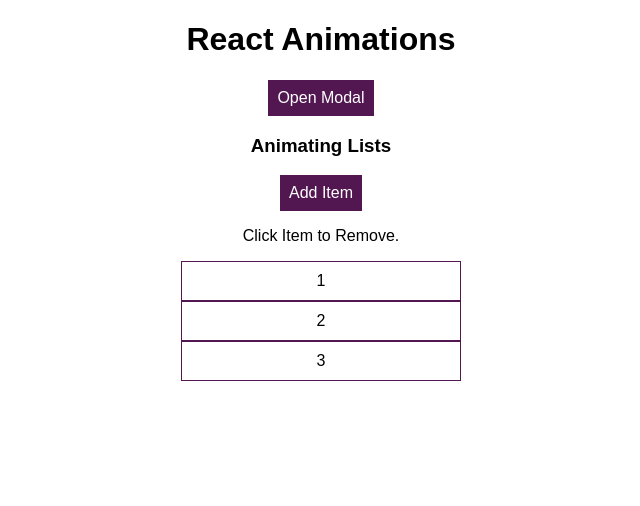
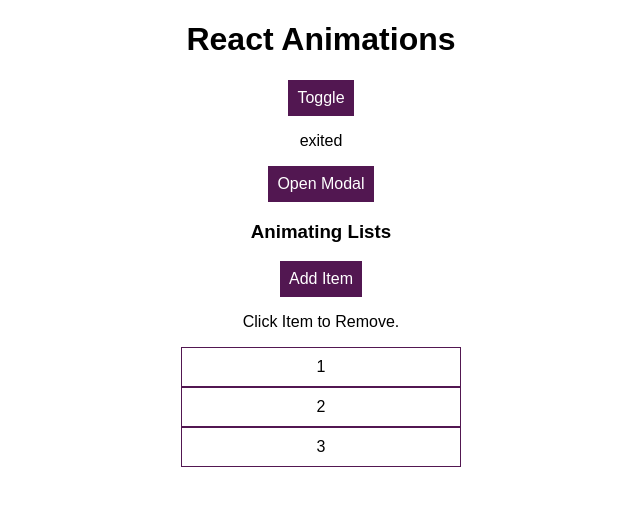
Before and after one commit to sistiri/react-animation, a React (Create React App) app: page / in a window 1280 px wide. Shown: the top 506 px of the page, without its empty margins (319-959 px from the left). Built offline with nearby package versions, Linux system fonts and the light colour scheme.

Commit message:
Using ReactTransitionGroup => Transition component (Entering-Eneterd-Exiting-Exited)

```diff
--- a/package.json
+++ b/package.json
@@ -5,7 +5,8 @@
   "dependencies": {
     "react": "^17.0.2",
     "react-dom": "^17.0.2",
-    "react-scripts": "5.0.0"
+    "react-scripts": "5.0.0",
+    "react-transition-group": "^4.4.2"
   },
   "scripts": {
     "start": "react-scripts start",
--- a/src/App.js
+++ b/src/App.js
@@ -1,4 +1,5 @@
 import React, { Component } from "react";
+import Transition from "react-transition-group/Transition";
 
 import "./App.css";
 import Modal from "./components/Modal/Modal";
@@ -7,23 +8,54 @@ import List from "./components/List/List";
 
 class App extends Component {
   state = {
-    modalIsOpen: false
-  }
+    modalIsOpen: false,
+    showBlock: false,
+  };
 
   showModal = () => {
-    this.setState({modalIsOpen: true});
-  }
+    this.setState({ modalIsOpen: true });
+  };
   closeModal = () => {
-    this.setState({modalIsOpen: false});
-  }
+    this.setState({ modalIsOpen: false });
+  };
 
   render() {
     return (
       <div className="App">
         <h1>React Animations</h1>
-        {this.state.modalIsOpen ? <Modal show={this.state.modalIsOpen} closed={this.closeModal}/> : null}
-        {this.state.modalIsOpen ? <Backdrop show={this.state.modalIsOpen} /> : null}
-        <button className="Button" onClick={this.showModal}>Open Modal</button>
+        <button
+          className="Button"
+          onClick={() =>
+            this.setState((prevState) => ({ showBlock: !prevState.showBlock }))
+          }
+        >
+          Toggle
+        </button>
+        <br />
+        {/* {this.state.showBlock ? ( */}
+          <Transition in={this.state.showBlock} timeout={300}>
+            {state => <p>{state}</p>}
+            {/* <div
+              style={{
+                backgroundColor: "red",
+                width: 100,
+                height: 100,
+                margin: "auto",
+              }}
+            >
+              {" "}
+            </div> */}
+          </Transition>
+        {/* // ) : null} */}
+        {this.state.modalIsOpen ? (
+          <Modal show={this.state.modalIsOpen} closed={this.closeModal} />
+        ) : null}
+        {this.state.modalIsOpen ? (
+          <Backdrop show={this.state.modalIsOpen} />
+        ) : null}
+        <button className="Button" onClick={this.showModal}>
+          Open Modal
+        </button>
         <h3>Animating Lists</h3>
         <List />
       </div>
```
Also changed, not shown: 1 other file (tests, documents, lock files or other folders).
